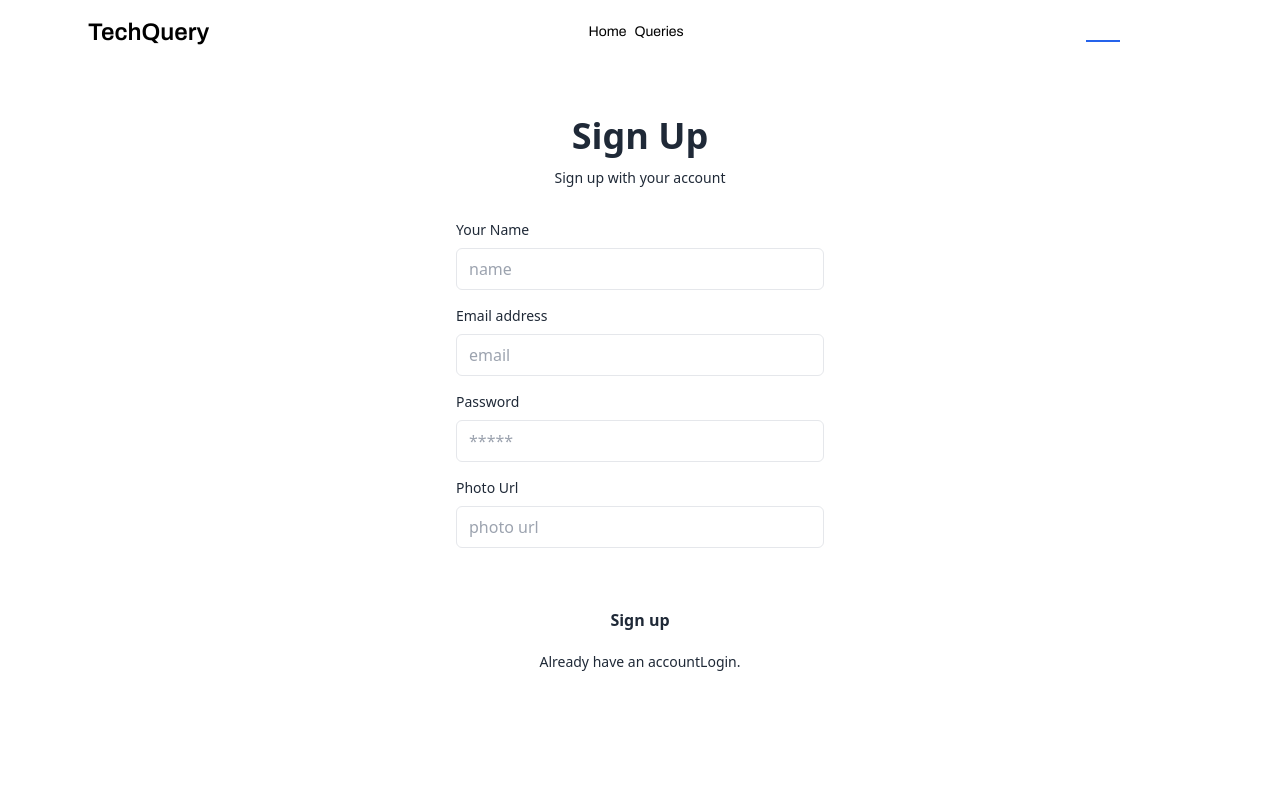
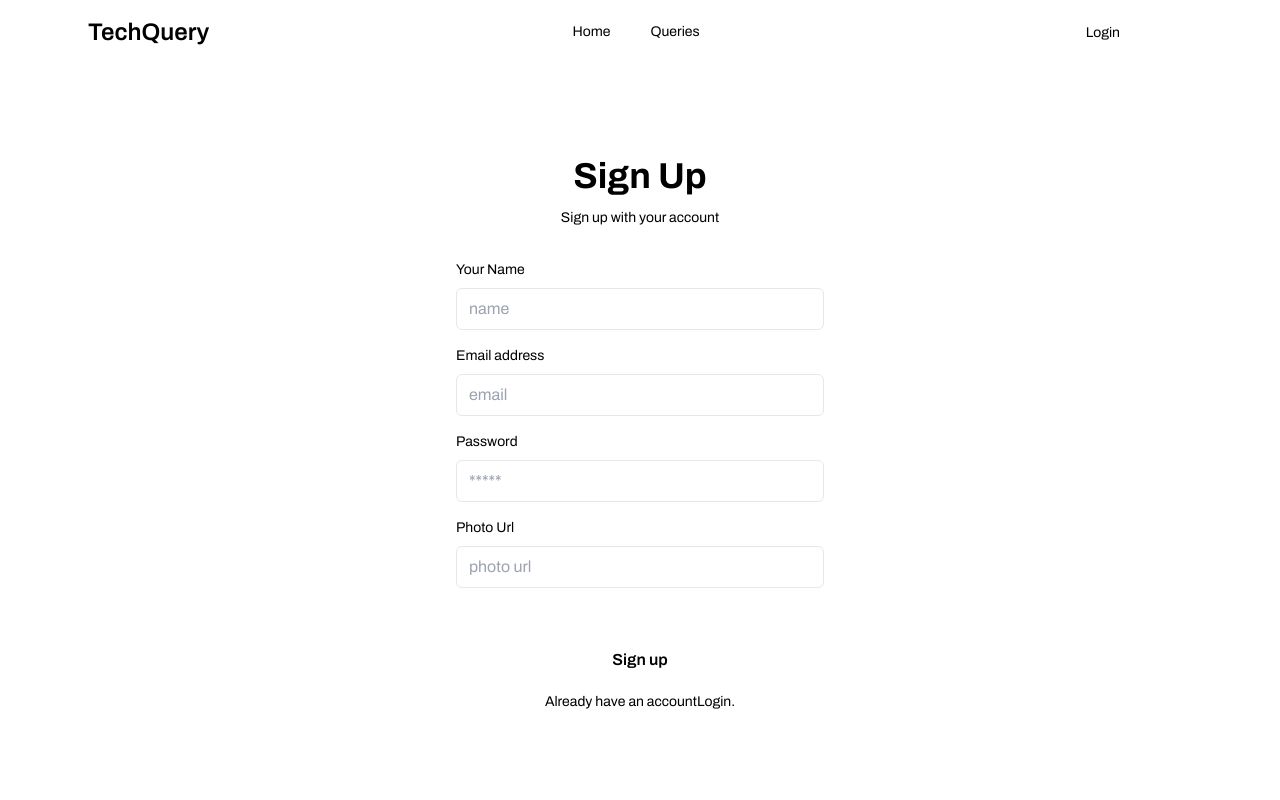
Before and after one commit to AyonJR/Assignment-11-Client, a React (Vite) app: page /register in a window 1280 px wide. Shown: the top 800 px of the page. Built offline with nearby package versions, Linux system fonts and the light colour scheme; no server answers.

Commit message:
project furnished

```diff
--- a/src/MyRecommendations.jsx
+++ b/src/MyRecommendations.jsx
@@ -71,11 +71,11 @@ const MyRecommendations = () => {
 
     return (
         <div>
-            <div className="flex justify-center">
+            <div className="flex justify-center mt-12 custom-font">
                 <h2 className="text-2xl font-bold mb-4">My Recommendations ({recommendations.length})</h2>
             </div>
             <div className="overflow-x-auto">
-                <table className="min-w-full divide-y divide-gray-200">
+                <table className="min-w-full divide-y custom-font divide-gray-200">
                     <thead className="bg-gray-50">
                         <tr>
                             <th className="px-6 py-3 text-left text-xs font-medium text-gray-500 uppercase tracking-wider">Product Name</th>
--- a/src/Navbar.jsx
+++ b/src/Navbar.jsx
@@ -7,48 +7,196 @@ const Navbar = () => {
   const { user, logoutUser } = useContext(AuthContext);
 
   return (
-        <div className="navbar z-50 text-black custom-font bg-white"
-             style={{ height: '2.5rem', padding: '0.25rem 0.5rem' }}> {/* Adjusted height and padding */}
+    <div
+      className="navbar z-50 text-black custom-font bg-white"
+      style={{ height: "2.5rem", padding: "0.25rem 0.5rem" }}
+    >
+      {" "}
+      {/* Adjusted height and padding */}
       <div className="navbar-start">
         <div className="dropdown">
           <div tabIndex={0} role="button" className="btn btn-ghost lg:hidden">
-                        <svg xmlns="http://www.w3.org/2000/svg" className="h-4 w-4" fill="none" viewBox="0 0 24 24" stroke="currentColor"><path strokeLinecap="round" strokeLinejoin="round" strokeWidth="2" d="M4 6h16M4 12h8m-8 6h16" /></svg>
+            <svg
+              xmlns="http://www.w3.org/2000/svg"
+              className="h-4 w-4"
+              fill="none"
+              viewBox="0 0 24 24"
+              stroke="currentColor"
+            >
+              <path
+                strokeLinecap="round"
+                strokeLinejoin="round"
+                strokeWidth="2"
+                d="M4 6h16M4 12h8m-8 6h16"
+              />
+            </svg>
           </div>
-                    <ul tabIndex={0} className="menu menu-sm dropdown-content mt-3 z-[1] p-2 shadow bg-base-100 rounded-box w-52">
+          <ul
+            tabIndex={0}
+            className="menu menu-sm dropdown-content mt-3 z-[1] p-2 shadow bg-base-100 rounded-box w-52"
+          >
             {user ? (
               <ul className="menu menu-horizontal mr-2 px-1">
-                                <li><NavLink to="/" className={({ isActive }) => isActive ? "border-b-2 border-black p-2" : "p-2"}>Home</NavLink></li>
-                                <li><NavLink to="/Queries" className={({ isActive }) => isActive ? "border-b-2 border-black p-2" : "p-2"}>Queries</NavLink></li>
-                                <li><NavLink to="/recommendationsForMe" className={({ isActive }) => isActive ? "border-b-2 border-black p-2" : "p-2"}>Recommendations for me</NavLink></li>
-                                <li><NavLink to="/myQueries" className={({ isActive }) => isActive ? "border-b-2 border-black p-2" : "p-2"}>My Queries</NavLink></li>
-                                <li><NavLink to="/myRecommendations" className={({ isActive }) => isActive ? "border-b-2 border-black p-2" : "p-2"}>My Recommendations</NavLink></li>
+                <li>
+                  <NavLink
+                    to="/"
+                    className={({ isActive }) =>
+                      isActive ? "border-b-2 border-black p-2" : "p-2"
+                    }
+                  >
+                    Home
+                  </NavLink>
+                </li>
+                <li>
+                  <NavLink
+                    to="/Queries"
+                    className={({ isActive }) =>
+                      isActive ? "border-b-2 border-black p-2" : "p-2"
+                    }
+                  >
+                    Queries
+                  </NavLink>
+                </li>
+                <li>
+                  <NavLink
+                    to="/recommendationsForMe"
+                    className={({ isActive }) =>
+                      isActive ? "border-b-2 border-black p-2" : "p-2"
+                    }
+                  >
+                    Recommendations for me
+                  </NavLink>
+                </li>
+                <li>
+                  <NavLink
+                    to="/myQueries"
+                    className={({ isActive }) =>
+                      isActive ? "border-b-2 border-black p-2" : "p-2"
+                    }
+                  >
+                    My Queries
+                  </NavLink>
+                </li>
+                <li>
+                  <NavLink
+                    to="/myRecommendations"
+                    className={({ isActive }) =>
+                      isActive ? "border-b-2 border-black p-2" : "p-2"
+                    }
+                  >
+                    My Recommendations
+                  </NavLink>
+                </li>
               </ul>
             ) : (
               <ul className="menu menu-horizontal mr-2 px-1">
-                                <li><NavLink to="/" className={({ isActive }) => isActive ? "border-b-2 border-black p-2" : "p-2"}>Home</NavLink></li>
-                                <li><NavLink to="/Queries" className={({ isActive }) => isActive ? "border-b-2 border-black p-2" : "p-2"}>Queries</NavLink></li>
+                <li>
+                  <NavLink
+                    to="/"
+                    className={({ isActive }) =>
+                      isActive ? "border-b-2 border-black p-2" : "p-2"
+                    }
+                  >
+                    Home
+                  </NavLink>
+                </li>
+                <li>
+                  <NavLink
+                    to="/Queries"
+                    className={({ isActive }) =>
+                      isActive
+                        ? "border-b-2 mx-4 border-black p-2"
+                        : " mx-4 p-2"
+                    }
+                  >
+                    Queries
+                  </NavLink>
+                </li>
               </ul>
             )}
           </ul>
         </div>
         <div>
-                    <h2 className="text-2xl font-semibold">TechQuery</h2> {/* Adjusted text size */}
+          <h2 className="text-2xl font-semibold">TechQuery</h2>{" "}
+          {/* Adjusted text size */}
         </div>
       </div>
       <div className="navbar-center hidden lg:flex">
         {user ? (
           <ul className="menu text-sm font-medium menu-horizontal mr-2 px-1">
-               <li><NavLink to="/" className={({ isActive }) => isActive ? "border-b-2 border-black mx-4 p-1" : "mx-4 p-1"}>Home</NavLink></li>
-               <li><NavLink to="/Queries" className={({ isActive }) => isActive ? "border-b-2 border-black mx-4 p-1" : "mx-4 p-1"}>Queries</NavLink></li>
-               <li><NavLink to="/recommendationsForMe" className={({ isActive }) => isActive ? "border-b-2 border-black mx-4 p-1" : "mx-4 p-1"}>Recommendations for me</NavLink></li>
-               <li><NavLink to="/myQueries" className={({ isActive }) => isActive ? "border-b-2 border-black mx-4 p-1" : "mx-4 p-1"}>My Queries</NavLink></li>
-               <li><NavLink to="/myRecommendations" className={({ isActive }) => isActive ? "border-b-2 border-black mx-4 p-1" : "mx-4 p-1"}>My Recommendations</NavLink></li>
+            <li>
+              <NavLink
+                to="/"
+                className={({ isActive }) =>
+                  isActive ? "border-b-2 border-black mx-4 p-1" : "mx-4 p-1"
+                }
+              >
+                Home
+              </NavLink>
+            </li>
+            <li>
+              <NavLink
+                to="/Queries"
+                className={({ isActive }) =>
+                  isActive ? "border-b-2 border-black mx-4 p-1" : "mx-4 p-1"
+                }
+              >
+                Queries
+              </NavLink>
+            </li>
+            <li>
+              <NavLink
+                to="/recommendationsForMe"
+                className={({ isActive }) =>
+                  isActive ? "border-b-2 border-black mx-4 p-1" : "mx-4 p-1"
+                }
+              >
+                Recommendations for me
+              </NavLink>
+            </li>
+            <li>
+              <NavLink
+                to="/myQueries"
+                className={({ isActive }) =>
+                  isActive ? "border-b-2 border-black mx-4 p-1" : "mx-4 p-1"
+                }
+              >
+                My Queries
+              </NavLink>
+            </li>
+            <li>
+              <NavLink
+                to="/myRecommendations"
+                className={({ isActive }) =>
+                  isActive ? "border-b-2 border-black mx-4 p-1" : "mx-4 p-1"
+                }
+              >
+                My Recommendations
+              </NavLink>
+            </li>
           </ul>
-
         ) : (
           <ul className="menu text-sm menu-horizontal mr-2 px-1">
-                        <li><NavLink to="/" className={({ isActive }) => isActive ? "border-b-2 border-black p-1" : "p-1"}>Home</NavLink></li>
-                        <li><NavLink to="/Queries" className={({ isActive }) => isActive ? "border-b-2 border-black p-1" : "p-1"}>Queries</NavLink></li>
+            <li>
+              <NavLink
+                to="/"
+                className={({ isActive }) =>
+                  isActive ? "border-b-2 border-black mx-4 p-1" : "mx-4 p-1"
+                }
+              >
+                Home
+              </NavLink>
+            </li>
+            <li>
+              <NavLink
+                to="/Queries"
+                className={({ isActive }) =>
+                  isActive ? "border-b-2 mx-4 border-black p-1" : "mx-4 p-1"
+                }
+              >
+                Queries
+              </NavLink>
+            </li>
           </ul>
         )}
       </div>
@@ -56,17 +204,31 @@ const Navbar = () => {
         {user ? (
           <>
             <div className="relative">
-                            <img src={user.photoURL} alt={user.displayName} className="w-6 h-6 mr-4 rounded-full cursor-pointer" /> {/* Smaller image */}
-                            <span className="absolute top-full left-1/2 transform -translate-x-1/2 bg-black text-white text-xs py-1 px-2 rounded-lg opacity-0 hover:opacity-100 transition-opacity duration-300">{user.displayName}</span>
+              <img
+                src={user.photoURL}
+                alt={user.displayName}
+                className="w-6 h-6 mr-4 rounded-full cursor-pointer"
+              />{" "}
+              {/* Smaller image */}
+              <span className="absolute top-full left-1/2 transform -translate-x-1/2 bg-black text-white text-xs py-1 px-2 rounded-lg opacity-0 hover:opacity-100 transition-opacity duration-300">
+                {user.displayName}
+              </span>
             </div>
-                        <button onClick={logoutUser} className="px-2 py-1 hidden sm:inline-block">
-                            <FaSignOutAlt className="inline-block " /> {/* Icon with margin */}
+            <button
+              onClick={logoutUser}
+              className="px-2 py-1 hidden sm:inline-block"
+            >
+              <FaSignOutAlt className="inline-block  mr-1" />
               Logout
             </button>
           </>
         ) : (
           <div className="hidden sm:inline-block pr-16">
-                        <NavLink to="/login"><a className="mr-2 text-white text-sm border-b-[2px] border-blue-600 hover:bg-gray-800 hover:border-gray-800">Login</a></NavLink>
+            <NavLink to="/login">
+              <a className="mr-2 text-black text-sm hover:text-blue-500">
+                Login
+              </a>
+            </NavLink>
           </div>
         )}
       </div>
--- a/src/RecommendationsForMe.jsx
+++ b/src/RecommendationsForMe.jsx
@@ -27,11 +27,11 @@ console.log(recommendationsForMe)
     return (
         <div>
              <div>
-           <div className="flex justify-center">
-           <h2 className="text-2xl font-bold mb-4">Recommendations For me({recommendationsForMe.length})</h2>
+           <div className="flex mt-12 justify-center">
+           <h2 className="text-2xl custom-font font-bold mb-4">Recommendations For me({recommendationsForMe.length})</h2>
            </div>
             <div className="overflow-x-auto">
-                <table className="min-w-full divide-y divide-gray-200">
+                <table className="min-w-full divide-y custom-font divide-gray-200">
                     <thead className="bg-gray-50">
                         <tr>
                             <th className="px-6 py-3 text-left text-xs font-medium text-gray-500 uppercase tracking-wider">My Product</th>
--- a/src/Register.jsx
+++ b/src/Register.jsx
@@ -45,40 +45,40 @@ const Register = () => {
     };
 
     return (
-        <div className="flex justify-center">
-           <div className="flex flex-col lg:w-[500px] max-w-md p-6 rounded-md sm:p-10 dark:bg-gray-50 dark:text-gray-800">
+        <div className="flex justify-center mt-10">
+           <div className="flex flex-col lg:w-[500px] max-w-md p-6 rounded-md sm:p-10 bg-white text-black">
 	<div className="mb-8 text-center">
-		<h1 className="my-3 text-4xl font-bold">Sign Up</h1>
-		<p className="text-sm dark:text-gray-600">Sign up with your account</p>
+		<h1 className="my-3 text-4xl font-bold custom-font">Sign Up</h1>
+		<p className="text-sm text-black custom-font">Sign up with your account</p>
 	</div>
-	<form  onSubmit={handleSignUp} className="space-y-12">
+	<form  onSubmit={handleSignUp} className="space-y-12 custom-font">
 		<div className="space-y-4">
         <div>
 				<label  className="block mb-2 text-sm">Your Name </label>
-				<input type="text" name="name" id="name" placeholder="name" className="w-full px-3 py-2 border rounded-md dark:border-gray-300 dark:bg-gray-50 dark:text-gray-800" />
+				<input type="text" name="name" id="name" placeholder="name" className="w-full px-3 py-2 border rounded-md dark:border-black dark:bg-white dark:text-black" />
 			</div>
 			<div>
 				<label  className="block mb-2 text-sm">Email address</label>
-				<input type="email" name="email" id="email" placeholder="email" className="w-full px-3 py-2 border rounded-md dark:border-gray-300 dark:bg-gray-50 dark:text-gray-800" />
+				<input type="email" name="email" id="email" placeholder="email" className="w-full px-3 py-2 border rounded-md dark:border-black dark:bg-white dark:text-black" />
 			</div>
 			<div>
 				<div className="flex justify-between mb-2">
 					<label className="text-sm">Password</label>
 
 				</div>
-				<input type="password" name="password" id="password" placeholder="*****" className="w-full px-3 py-2 border rounded-md dark:border-gray-300 dark:bg-gray-50 dark:text-gray-800" />
+				<input type="password" name="password" id="password" placeholder="*****" className="w-full px-3 py-2 border rounded-md dark:border-black dark:bg-white dark:text-black" />
 			</div>
             <div>
 				<label  className="block mb-2 text-sm">Photo Url </label>
-				<input type="text" name="photo" id="phpto" placeholder="photo url" className="w-full px-3 py-2 border rounded-md dark:border-gray-300 dark:bg-gray-50 dark:text-gray-800" />
+				<input type="text" name="photo" id="phpto" placeholder="photo url" className="w-full px-3 py-2 border rounded-md dark:border-black dark:bg-white dark:text-black" />
 			</div>
 		</div>
 
 		<div className="space-y-2">
 			<div>
-				<button className="w-full px-8 py-3 font-semibold rounded-md dark:bg-gray-700 dark:text-gray-50">Sign up</button>
+				<button className="w-full px-8 py-3 font-semibold rounded-md dark:bg-black dark:text-white">Sign up</button>
 			</div>
-			<p className="px-6 text-sm text-center dark:text-gray-600">Already have an account
+			<p className="px-6 text-sm text-center dark:text-black">Already have an account
 				<Link to={"/login"}>
                 <a rel="noopener noreferrer" href="#" className="hover:underline dark:text-violet-600">Login</a>.
                 </Link>
```
Also changed, not shown: src/Login.jsx (+9 -9 lines), src/MyQueryDetails.jsx (+10 -10 lines), src/MySingleQuery.jsx (+6 -6 lines). Lines whose indentation alone changed are shown as unchanged.
